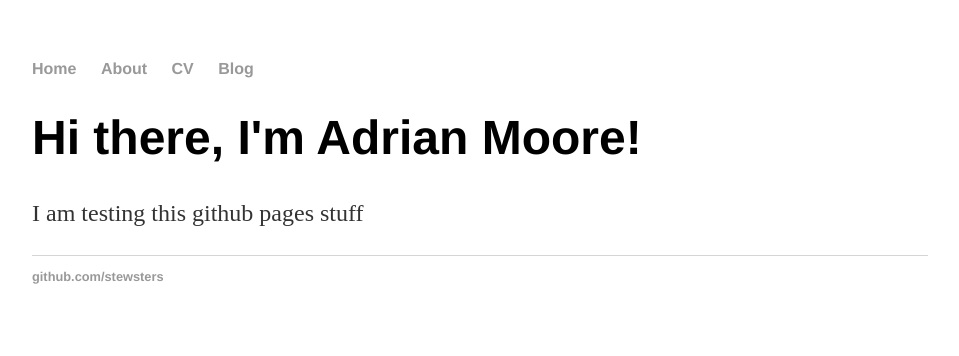
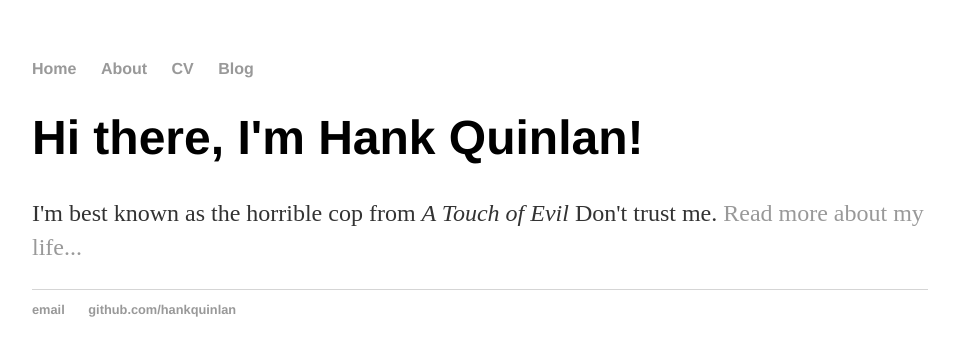
Before and after one commit to stewsters/stewsters.github.io, a Jekyll site: the page built from index.html, in a window 1280 px wide. Shown: the top 356 px of the page, without its empty margins (160-1119 px from the left). Built offline with Jekyll 4.4.1, drawn with Linux system fonts in a browser that asks for light colours.

Commit message:
Update index.html

```diff
--- a/index.html
+++ b/index.html
@@ -1,28 +1,8 @@
-<!DOCTYPE html>
-<html>
-	<head>
-		<title>Adrian Moore</title>
-		<link rel="stylesheet" type="text/css" href="/css/main.css">
-	</head>
-	<body>
-		<nav>
-    		<ul>
-        		<li><a href="/">Home</a></li>
-	        	<li><a href="/about">About</a></li>
-        		<li><a href="/cv">CV</a></li>
-        		<li><a href="/blog">Blog</a></li>
-    		</ul>
-		</nav>
-		<div class="container">
-    		<div class="blurb">
-        		<h1>Hi there, I'm Adrian Moore!</h1>
-				<p>I am testing this github pages stuff</p>
-    		</div><!-- /.blurb -->
-		</div><!-- /.container -->
-		<footer>
-    		<ul>
-        		<li><a href="https://github.com/stewsters">github.com/stewsters</a></li>
-			</ul>
-		</footer>
-	</body>
-</html>
+---
+layout: default
+title: Hank Quinlan, Horrible Cop
+---
+<div class="blurb">
+	<h1>Hi there, I'm Hank Quinlan!</h1>
+	<p>I'm best known as the horrible cop from <em>A Touch of Evil</em> Don't trust me. <a href="/about">Read more about my life...</a></p>
+</div><!-- /.blurb -->
```
